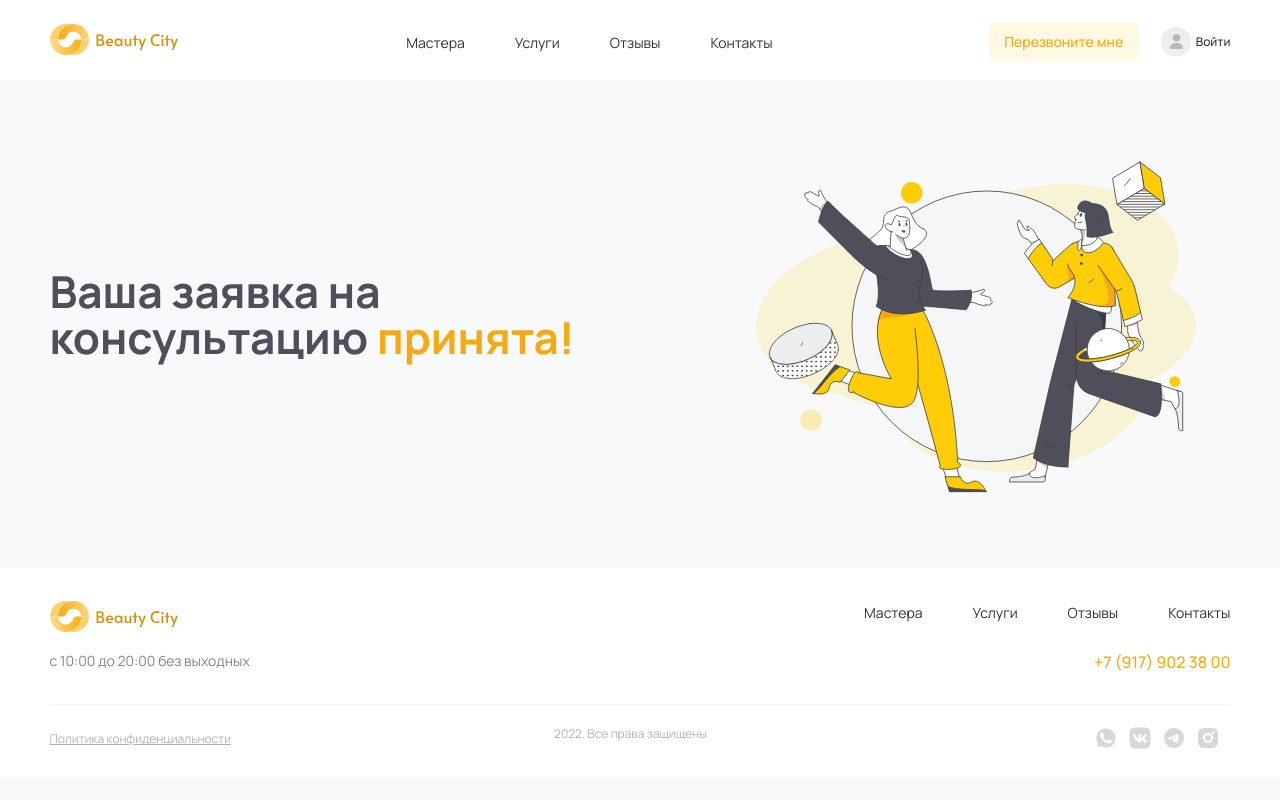
After one commit to SergIvo/beautycity-site, a Django app: template templates/success_application.html in a window 1280 px wide. The commit adds this page. Run offline with Django 3.2, Linux system fonts and the light colour scheme; the template is opened without the code that fills it, so the values that code supplies are empty.

Commit message:
Added applications

```diff
--- a/templates/base.html
+++ b/templates/base.html
@@ -150,7 +150,7 @@
 								<div class="footer__social fic">
 									<a href=""><img src="{% static 'img/waGray.svg' %}" alt="wa" class="contacts__social_icon"></a>
 									<a href=""><img src="{% static 'img/vkGray.svg' %}" alt="vk" class="contacts__social_icon"></a>
-									<a href=""><img src="{% static 'img/tgGray.' %}" alt="tg" class="contacts__social_icon"></a>
+									<a href=""><img src="{% static 'img/tgGray.svg' %}" alt="tg" class="contacts__social_icon"></a>
 									<a href=""><img src="{% static 'img/instaGray.svg' %}" alt="insta" class="contacts__social_icon"></a>
 								</div>
 							</div>
--- a/templates/index.html
+++ b/templates/index.html
@@ -244,13 +244,13 @@
 						<form method="POST" action="api/application/" class="contacts__form">{% csrf_token %}
 							<div class="contacts__form_title">Оставьте заявку на консультацию</div>
 							<div class="contacts__form_block">
-								<input type="text" name="fname" class="contacts__form_iunput" placeholder="Введите имя" required>
+								<input type="text" name="name" class="contacts__form_iunput" placeholder="Введите имя" required>
 								<div class="contacts__form_inputBlock">
-									<input type="text" name="tel" class="contacts__form_iunput" placeholder="+7(999)999--99-99" required>
+									<input type="text" name="phonenumber" class="contacts__form_iunput" placeholder="+7(999)999--99-99" required>
 								</div>
 							</div>
 
-							<textarea name="contactsTextarea" class="contacts__form_textarea" placeholder="Вопрос(необязательно)"></textarea>
+							<textarea name="question" class="contacts__form_textarea" placeholder="Вопрос(необязательно)"></textarea>
 							<div class="contacts__form_checkboxBlock fic">
 								<input type="checkbox" class="contacts__form_checkbox" checked>
 								<span class="contacts__form_checkboxBlock__intro">Я согласен(а) с политикой конфидециоальности</span>
--- /dev/null
+++ b/templates/success_application.html
@@ -0,0 +1,20 @@
+{% extends 'base.html' %}
+{% load static %}
+{% block content %}
+	<section id="banner">
+		<div class="container">
+			<div class="banner">
+				<div class="row">
+					<div class="col-md-10 col-lg-7 col-xl-6">
+						<div class="banner__block">
+							<h1 class="banner__title">Ваша заявка на консультацию <span class="yellow banner__title_discount">принята!</span></h1>
+						</div>
+					</div>
+					<div class="col-md-12 col-lg-5">
+						<img src="{% static 'img/bannerImg.svg' %}" alt="bannerImg" class="banner__img">
+					</div>
+				</div>
+			</div>
+		</div>
+	</section>
+{% endblock %}
```
Also changed, not shown: shop/serializers.py (+13 -1 lines), shop/views.py (+8 -2 lines).
